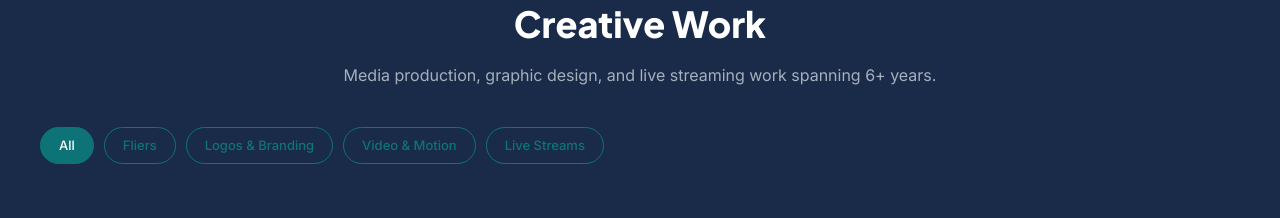
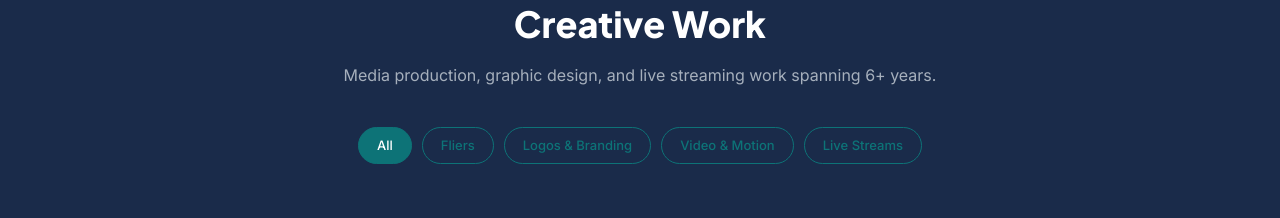
Before and after one commit to pjperfect/portfolio, a React (Vite) app: page / in a window 1280 px wide. Shown: the part 4380-4598 px from the top of the page. Built offline with nearby package versions, Linux system fonts and the light colour scheme; grey boxes are pictures that could not be loaded.

Commit message:
fix: center creative tabs on desktop, left align on mobile

```diff
--- a/src/app/components/CreativeWork.tsx
+++ b/src/app/components/CreativeWork.tsx
@@ -262,7 +262,7 @@ export function CreativeWork() {
         <div
           style={{
             display: 'flex',
-            justifyContent: 'flex-start',
+            justifyContent: 'center',
             marginBottom: 48,
             overflowX: 'auto',
             gap: 10,
@@ -270,6 +270,7 @@ export function CreativeWork() {
             paddingLeft: 16,
             paddingRight: 16,
           }}
+          className="creative-tabs"
         >
           {tabs.map((tab) => (
             <button
@@ -530,6 +531,7 @@ export function CreativeWork() {
 
       <style>{`
         .creative-grid { grid-template-columns: repeat(3, 1fr); }
+        @media (max-width: 767px) { .creative-tabs { justify-content: flex-start !important; } }
         @media (max-width: 1023px) { .creative-grid { grid-template-columns: repeat(2, 1fr) !important; } }
         @media (max-width: 767px) { .creative-grid { grid-template-columns: 1fr !important; } }
       `}</style>
```
